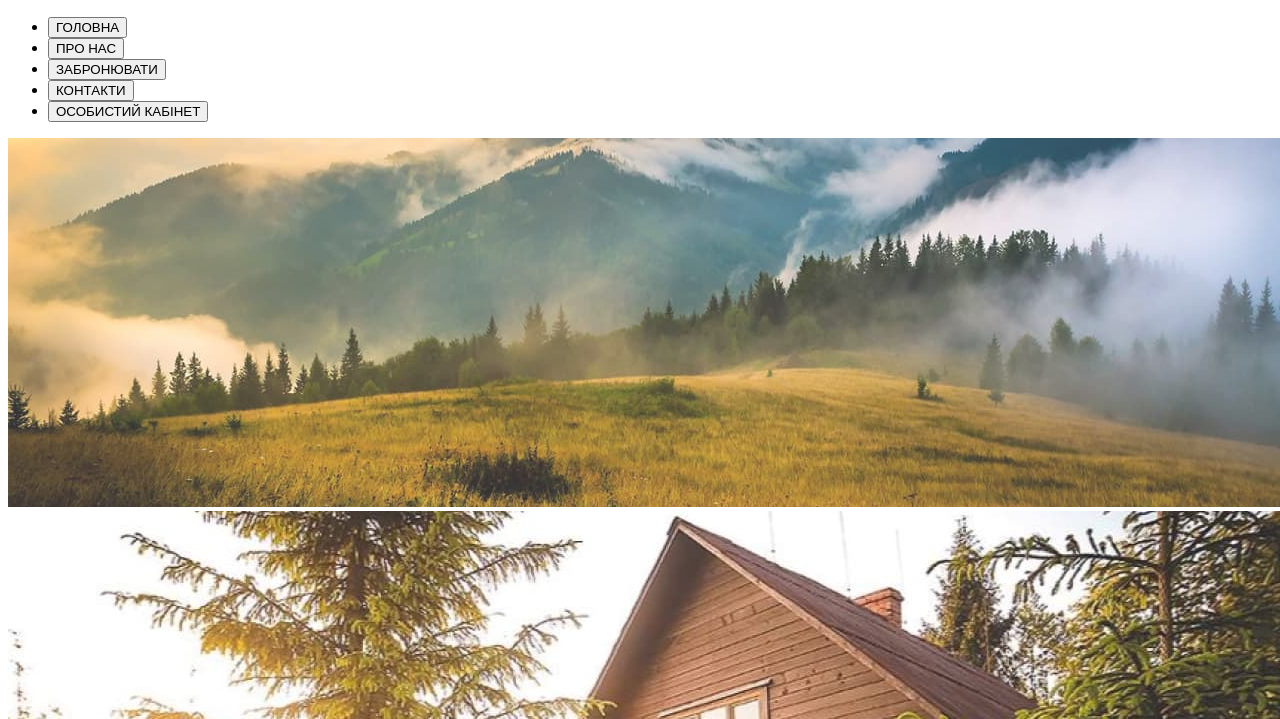
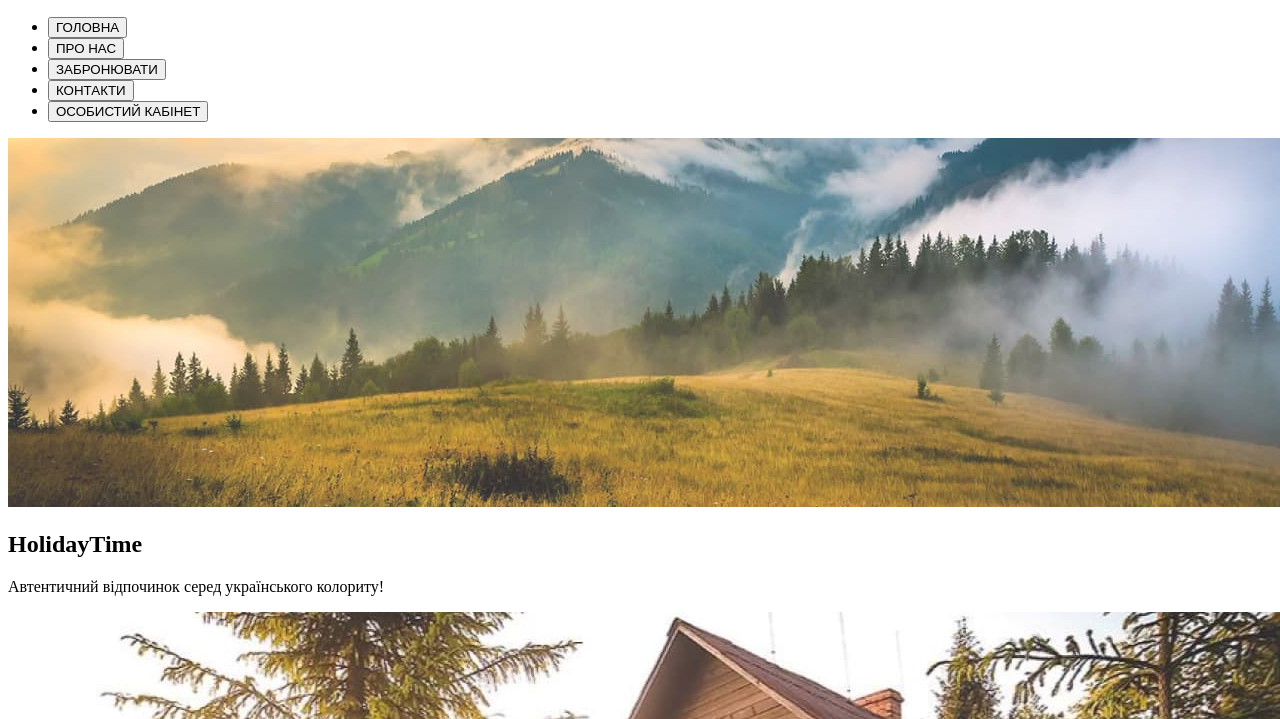
Before and after one commit to ivantemruc/holiday-time, a plain HTML site: page index.html in a window 1280 px wide. Shown: the part 81-800 px from the top of the page. Drawn offline with Linux system fonts and the light colour scheme.

Commit message:
added css & prettierc.json

```diff
--- a/index.html
+++ b/index.html
@@ -30,9 +30,16 @@
         </nav>
     </header>
     <section>
-        <img src="/images/12345.jpg" alt="гори" width="
-        1488px" height="
-        369px">
+        <div>
+
+            <img src="/images/12345.jpg" alt="гори" width="
+            1488px" height="
+            369px">
+            <h1>HolidayTime</h1>
+                <p>Автентичний відпочинок серед українського колориту!</p>
+
+        </div>
+
 
     </section>
     <section>
```
Also changed, not shown: .prettierc.json (added), css/styles.css (added).
